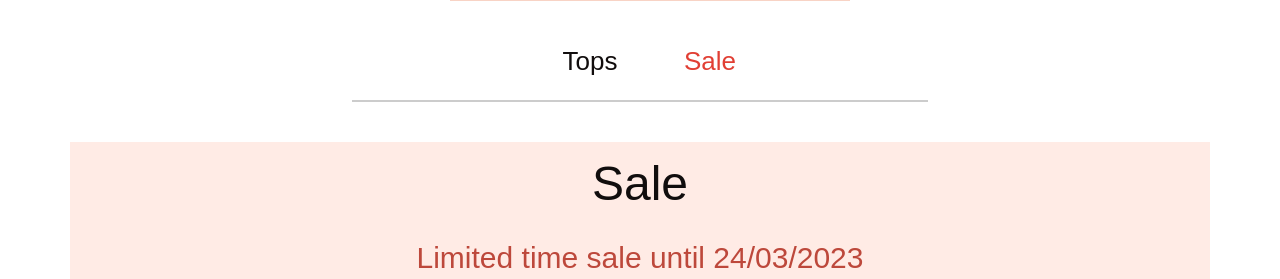
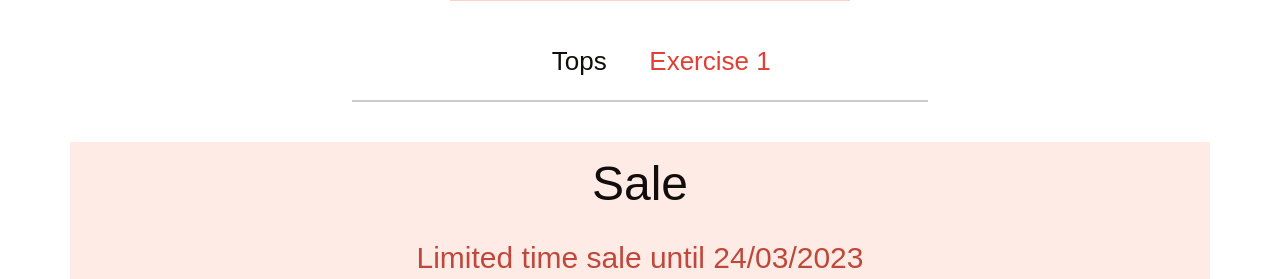
Before and after one commit to marikadu/marika_duhhanina_tasks, a PHP site: page /sale.php in a window 1280 px wide. Shown: the part 205-484 px from the top of the page. Run offline with PHP 8.4, Linux system fonts and the light colour scheme.

Commit message:
added ex1 into the page

```diff
--- a/layout_for_ex2/header.php
+++ b/layout_for_ex2/header.php
@@ -21,7 +21,7 @@
 
           <ul class="horizontal-list">
             <li><a id="Tops" href="tops.php">Tops</a></li>
-            <li><a id="Sale" href="sale.php">Sale</a></li>
+            <li><a id="Sale" href="ex1.php">Exercise 1</a></li>
           </ul>
         </div>
 
```
